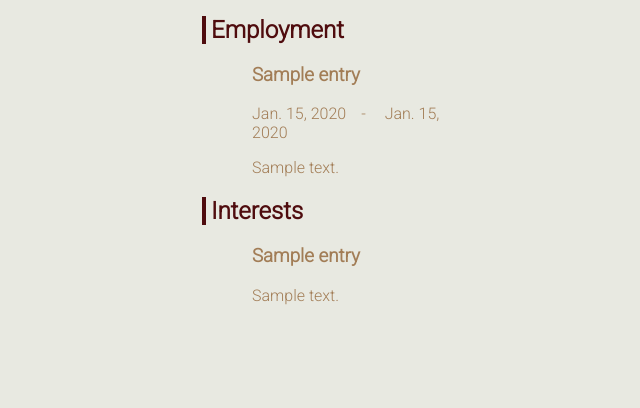
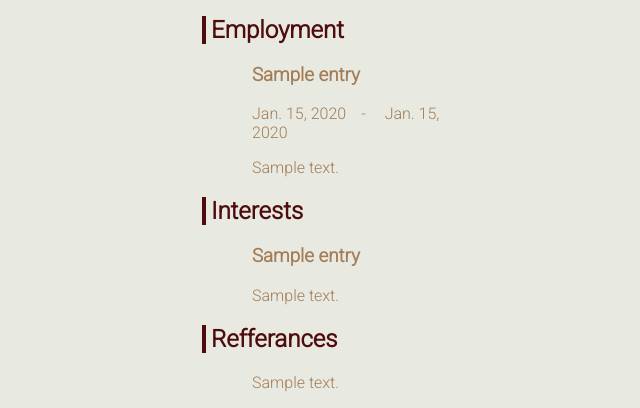
Before and after one commit to jhaigh0/tutorial-blog, a Django app: template cv/templates/cv_main.html in a window 1280 px wide. Shown: the part 599-1007 px from the top of the page, without its empty margins (306-946 px from the left). Before the commit the page ends 904 px from the top, so only its background shows below. Run offline with Django 3.2, Linux system fonts and the light colour scheme; the template is opened without the code that fills it: values that come from a table or form of the project are taken from there, others are empty; a user stored in the database is signed in; tables that the repository leaves empty hold one stand-in row (values such as "Sample post").

Commit message:
added refferance section, css wont load

```diff
--- a/cv/static/css/cv.css
+++ b/cv/static/css/cv.css
@@ -30,6 +30,14 @@ a.entry-title:link, a.entry-title:visited{
 }
 
 a.entry-title:hover{
+    background-color: #f5fffa;
+}
+
+a.text-content:link, a.text-content:visited{
+    color: #a27d56;
+}
+
+a.text-content:hover{
     background-color: #f5fffa;
 }
 
@@ -81,7 +89,7 @@ a.entry-title:hover{
     text-align: center;
 }
 
-.education, .skills, .employment, .interests{
+.education, .skills, .employment, .interests, .refferances{
     margin-left: 500px;
     margin-right: 500px;
     color: #4f0c0e;
--- a/cv/templates/cv_main.html
+++ b/cv/templates/cv_main.html
@@ -84,7 +84,7 @@
                     </div>
                 {% endfor %}
             </div>
-            <div class='interests'>
+            <div class="interests">
                 <h2>Interests</h2>
                 {% for item in interests %}
                     <div class="entry">
@@ -97,6 +97,18 @@
                     </div>
                 {% endfor %}
             </div>
+            <div class="refferances">
+                <h2>Refferances</h2>
+                {% for item in refferances %}
+                    <div class="entry">
+                        {% if user.is_authenticated %}
+                            <p><a href="{% url 'edit_text' pk=item.pk %}" class="text-content">{{ item.text|linebreaksbr }}</a></p>
+                        {% else %}
+                            <p class="text-content">{{ item.text|linebreaksbr }}</p>
+                        {% endif %}
+                    </div>
+                {% endfor %}
+            </div>
         </div>
     </body>
 </html>
```
